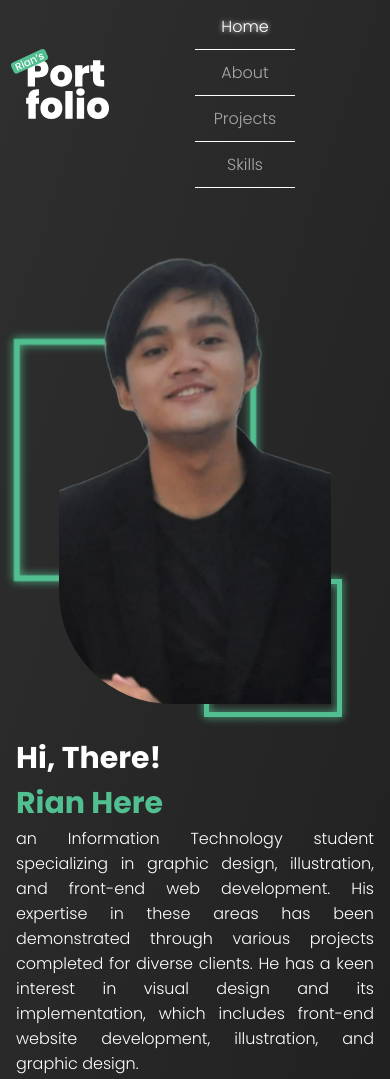
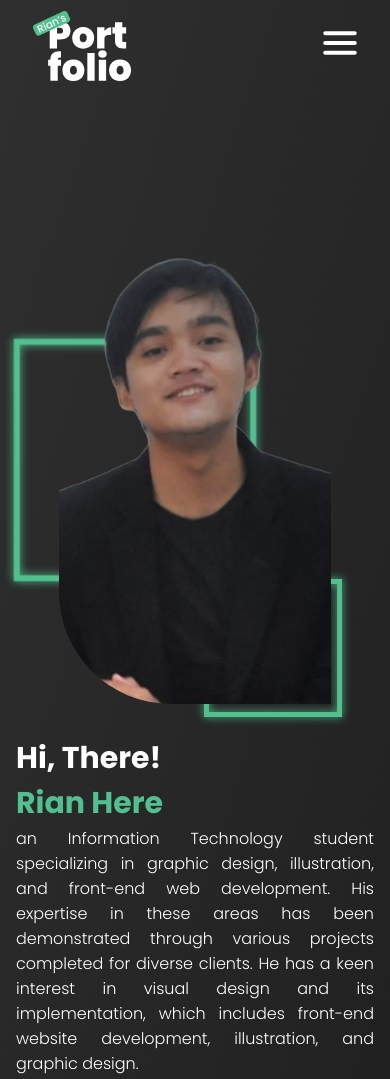
Before and after one commit to Rianhahaha/RianPortofolio, a plain HTML site: page index.html in a window 390 px wide. Shown: the top 1079 px of the page. Drawn offline with Linux system fonts and the light colour scheme.

Commit message:
responsive navbar

```diff
--- a/dist/css/custom.css
+++ b/dist/css/custom.css
@@ -2,9 +2,9 @@
   /* color */
   --dark-grad: linear-gradient(108deg, #2f2f2f 0.77%, #171717 100%);
   --baseGreen: #52bf90;
-  --dark: #2F2F2F;
-  --whiteGrad:#ffffff94;
-  --border-item:1px solid var(--baseGreen);
+  --dark: #2f2f2f;
+  --whiteGrad: #ffffff94;
+  --border-item: 1px solid var(--baseGreen);
   --shiny-item: 0px 0px 2px 0px var(--baseGreen);
   --shiny-item-hover: 0px 0px 40px 0px var(--baseGreen);
 
@@ -46,14 +46,15 @@ html:focus-within {
 html {
   scroll-behavior: smooth;
 }
-::-moz-selection { /* Code for Firefox */
+::-moz-selection {
+  /* Code for Firefox */
   color: white;
-  background:var(--baseGreen);
+  background: var(--baseGreen);
 }
 
 ::selection {
   color: white;
-  background:var(--baseGreen);
+  background: var(--baseGreen);
 }
 
 @import url("https://fonts.googleapis.com/css2?family=Poppins");
@@ -70,7 +71,6 @@ body {
 
 .body {
   margin: 20px;
-
 }
 
 .redirect {
@@ -117,22 +117,20 @@ body {
   .img-container-center {
     margin: auto;
     position: relative;
-    width: 100%!important;
+    width: 100% !important;
   }
-  .img-container-center::before
-  {
+  .img-container-center::before {
     width: 8rem;
     height: 8rem;
-    right: -4%!important;
-    bottom: -3%!important;
+    right: -4% !important;
+    bottom: -3% !important;
     animation: img-bot 3s ease-in-out infinite alternate;
   }
-  .img-container-center::after
-  {
+  .img-container-center::after {
     width: 12rem;
     height: 12rem;
-    right: 35%!important;
-    bottom: 32%!important;
+    right: 35% !important;
+    bottom: 32% !important;
     z-index: -1;
     animation: img-bot 6s ease-in-out infinite alternate;
   }
@@ -141,18 +139,17 @@ body {
 @media screen and (max-width: 1110px) {
   .custom-grid-right {
     flex-direction: column-reverse;
-    width: inherit!important;
+    width: inherit !important;
   }
   .custom-grid-left {
     flex-direction: column;
-    width: inherit!important;
-
+    width: inherit !important;
   }
   .custom-grid-down {
-    padding:  1rem 0 1rem 0;
+    padding: 1rem 0 1rem 0;
   }
   .flex-selangseling {
-    flex-direction: column-reverse!important;
+    flex-direction: column-reverse !important;
   }
 
   /* image */
@@ -166,58 +163,85 @@ body {
     margin: 0 auto;
   }
   .item-50 {
-  width: inherit!important;
+    width: inherit !important;
     margin: 0;
   }
 }
 
 @media screen and (max-width: 800px) {
   .skills-text {
-  display: none!important;
+    display: none !important;
   }
   .skills {
-  justify-content: center!important;
+    justify-content: center !important;
   }
-.p-2{
-  padding: 0!important;
+  .p-2 {
+    padding: 0 !important;
   }
   .h1 {
-  font-size: 30px!important;
+    font-size: 30px !important;
   }
 
   .skills-img {
-
-  height: 11rem!important;
+    height: 11rem !important;
   }
   .contact {
-  display: none!important;
+    display: none !important;
+  }
+  .burger {
+    display: block!important;
   }
   .nav-resp {
-  flex-direction: column!important;
+    flex-direction: column !important;
     margin: auto;
-  width: 100%;
- height: 6rem;
+    width: 100%!important;
+    /* height: 6rem; */
+    position: fixed;
+    padding: 0!important;
+    top: -500px;
+    left: 0;
+    transition: all 1s;
+    background-color: var(--dark);
+    border-bottom-left-radius: 1rem!important;
+    border-bottom-right-radius: 1rem!important;
+    overflow: hidden;
+    box-shadow: 0px 5px 20px 0px rgba(0, 0, 0, 0.43);
   }
   .header {
-  padding: 3rem 10px;
+    padding-top: 3px;
+    padding: 10px 0!important;
   }
-.nav-item{
-  align-items: start!important;
+  .nav-item {
+    align-items: start !important;
+    display: inline-block;
+
   }
   .nav-menu {
     height: 3rem;
-  border-bottom: solid white 1px;
+    /* border-bottom: solid white 1px; */
+    width: 100%!important;
+    transition: var(--hover);
+  }
+  .nav-menu:hover {
+    background-color: var(--baseGreen);
   }
   .navbar a {
     padding: 10px;
   }
   .navbar {
-  padding: 0!important;
+    /* padding: 0 !important; */
   }
   .scrolled {
-  padding: 4rem!important;
+    /* padding: 1rem !important; */
+    border-bottom-left-radius: 1rem!important;
+    border-bottom-right-radius: 1rem!important;
   }
-
+}
+.burger {
+  cursor: pointer;
+}
+.burger-icon {
+  width: 36px;
 }
 /* Text */
 .h1 {
@@ -229,7 +253,7 @@ body {
   font-size: 40px;
 }
 .text-justify {
-  text-align: justify!important;
+  text-align: justify !important;
   margin-top: 0;
 }
 .justify-content-center {
@@ -243,18 +267,20 @@ align-items: center;
 nav {
   margin: 0;
   padding: 0;
-  animation:slideInFromTop 1s ease-in-out ;
+  animation: slideInFromTop 1s ease-in-out;
 }
 
 .nav-title {
   font-weight: 700 !important;
-  font-size: 20px!important;
+  font-size: 20px !important;
 }
-.navbar li a:hover, .active {
-  color: white!important;
+.navbar li a:hover,
+.active {
+  color: white !important;
   text-shadow: 0px 0px 5px white;
 }
-.navbar li, .navbar a {
+.navbar li,
+.navbar a {
   display: inline-block;
   color: rgba(255, 255, 255, 0.592);
   width: 100px;
@@ -277,7 +303,8 @@ ul {
   background-color: transparent;
   padding: 0 2rem;
   justify-content: space-between;
-  margin:0 auto;
+  margin: 0 auto;
+  align-items: center;
 }
 .navbar-top {
   display: flex;
@@ -294,8 +321,6 @@ ul {
   justify-content: center;
   align-items: center;
 }
-
-
 
 .nav-icon {
   padding: 0;
@@ -375,10 +400,11 @@ li.icon:hover {
   width: 25rem;
   height: 28rem;
 }
-.img, .img-work {
+.img,
+.img-work {
   position: relative;
   width: 100%;
-  width:17rem;
+  width: 17rem;
   border-radius: 0 0rem 0 7rem;
   transition: all var(--hover-img);
 }
@@ -392,7 +418,6 @@ li.icon:hover {
   background-repeat: no-repeat;
 }
 
-
 .img-work:hover {
   border-radius: 0;
   transform: translateY(-1rem);
@@ -404,24 +429,22 @@ li.icon:hover {
   border-bottom-right-radius: 5rem;
   filter: drop-shadow(11px 15px 2px var(--baseGreen));
 }
-.img-container-center::before, .img-container-center::after {
+.img-container-center::before,
+.img-container-center::after {
   background: transparent;
-  content: '';
+  content: "";
   border: 5px solid var(--baseGreen);
   position: absolute;
   filter: drop-shadow(0px 0px 4px var(--baseGreen));
-
 }
-.img-container-center::before
-{
+.img-container-center::before {
   width: 8rem;
   height: 8rem;
   right: 4%;
   bottom: -4%;
   animation: img-bot 3s ease-in-out infinite alternate;
 }
-.img-container-center::after
-{
+.img-container-center::after {
   width: 12rem;
   height: 12rem;
   right: 48%;
@@ -445,12 +468,10 @@ li.icon:hover {
   }
 }
 @keyframes img-trophy {
-
   0% {
     filter: drop-shadow(0px 0px 4px white);
   }
   100% {
-
     filter: drop-shadow(0px 0px 30px white);
   }
 }
@@ -463,13 +484,12 @@ li.icon:hover {
   }
 }
 
-
 .header {
   animation: 1s ease-out 0s 1 slideInFromLeft;
   width: 100%;
   position: absolute;
   padding: 3rem 10px;
-  transition: all 1s;
+  transition: all 0.7s;
 }
 .header-top {
   position: sticky;
@@ -493,11 +513,12 @@ li.icon:hover {
 
 /* button */
 
-.button, a.button {
-  width: fit-content!important;
-  padding: 15px 30px ;
-  font-weight:900;
-  color:var(--dark);
+.button,
+a.button {
+  width: fit-content !important;
+  padding: 15px 30px;
+  font-weight: 900;
+  color: var(--dark);
   background-color: var(--baseGreen);
   border-radius: 10px;
   font-size: 20px;
@@ -519,7 +540,8 @@ li.icon:hover {
   text-shadow: 0px 0px 5px var(--baseGreen);
   position: relative;
 }
-.title::after, .title::before {
+.title::after,
+.title::before {
   position: absolute;
   content: "";
   top: 50%;
@@ -530,10 +552,10 @@ li.icon:hover {
   -webkit-transform: scaleX(0.1);
   transform: scaleX(0.1);
 }
-.title::after{
+.title::after {
   transform: translateX(10px) scale(1);
 }
-.title::before{
+.title::before {
   transform: translateX(-50px) scale(1);
 }
 
@@ -547,7 +569,7 @@ li.icon:hover {
   margin-top: 0;
 }
 .m-1 {
-  margin:1rem;
+  margin: 1rem;
 }
 .mt-1 {
   margin-top: 1rem;
@@ -555,7 +577,7 @@ li.icon:hover {
 .p-2 {
   padding: 2rem;
 }
-.mx-auto{
+.mx-auto {
   margin: auto 0;
 }
 .grid-auto-row {
@@ -571,11 +593,11 @@ li.icon:hover {
 .flex-selangseling:nth-child(odd) {
   flex-direction: row;
 }
-.mb-3{
-  margin-bottom: 3rem!important;
+.mb-3 {
+  margin-bottom: 3rem !important;
 }
-.mb-1{
-  margin-bottom: 1rem!important;
+.mb-1 {
+  margin-bottom: 1rem !important;
 }
 
 .work-container {
@@ -585,6 +607,7 @@ li.icon:hover {
   align-items: center;
   margin: 0 1rem;
 }
+
 .work {
   width: 100%;
   height: 20rem;
@@ -596,16 +619,16 @@ position: relative;
 }
 
 .work-lacak {
-  background-image: url(../img/lacak.png)!important;
+  background-image: url(../img/lacak.png) !important;
 }
 .work-ala {
-  background-image: url(../img/ala.jpg)!important;
+  background-image: url(../img/ala.jpg) !important;
 }
 .work-bapelkes {
-  background-image: url(../img/bapelkes.jpg)!important;
+  background-image: url(../img/bapelkes.jpg) !important;
 }
 .work-qwhizy {
-  background-image: url(../img/whizy.png)!important;
+  background-image: url(../img/whizy.png) !important;
 }
 .work-img {
   background-size: 102%;
@@ -623,7 +646,7 @@ position: relative;
   filter: blur(3px) brightness(0.4);
 }
 
-.work-title{
+.work-title {
   position: absolute;
   left: 50%;
   top: 50%;
@@ -632,8 +655,8 @@ position: relative;
   z-index: 2;
   width: max-content;
 }
-.work-title::before{
-  content: '';
+.work-title::before {
+  content: "";
   position: absolute;
   left: 50%;
   top: 50%;
@@ -666,9 +689,8 @@ hr {
   display: flex;
   gap: 1rem;
   flex-wrap: wrap;
-
 }
-.tools-item{
+.tools-item {
   position: relative;
   width: 30%;
   height: 9rem;
@@ -677,7 +699,7 @@ flex-wrap: wrap;
   transition: all var(--hover);
   border-radius: 20px;
 }
-.tools-item:hover{
+.tools-item:hover {
   box-shadow: var(--shiny-item-hover);
 }
 .tools-img-container {
@@ -710,9 +732,7 @@ width: 100%;
 }
 .skills:nth-child(odd) {
   flex-direction: row-reverse;
-
 }
-
 
 .skills:hover {
   box-shadow: var(--shiny-item-hover);
@@ -740,16 +760,21 @@ width: 100%;
   overflow: hidden;
 }
 
-  .grid-cemter{
-    margin: 0!important;
+.grid-cemter {
+  margin: 0 !important;
 }
 
 /* SLider */
-  * {box-sizing: border-box}
+* {
+  box-sizing: border-box;
+}
 
 .mySlides {
-  display: none}
-.img-interface {vertical-align: middle;}
+  display: none;
+}
+.img-interface {
+  vertical-align: middle;
+}
 
 /* Slideshow container */
 .slideshow-container {
@@ -764,7 +789,8 @@ width: 100%;
 }
 
 /* Next & previous buttons */
-.prev, .next {
+.prev,
+.next {
   cursor: pointer;
   position: absolute;
   top: 50%;
@@ -786,8 +812,9 @@ width: 100%;
 }
 
 /* On hover, add a black background color with a little bit see-through */
-.prev:hover, .next:hover {
-  background-color:var(--baseGreen);
+.prev:hover,
+.next:hover {
+  background-color: var(--baseGreen);
   color: white;
 }
 
@@ -835,16 +862,20 @@ width: 100%;
 
 @keyframes fade {
   from {
-    opacity: .4
+    opacity: 0.4;
   }
   to {
-    opacity: 1
+    opacity: 1;
   }
 }
 
 /* On smaller screens, decrease text size */
 @media only screen and (max-width: 300px) {
-  .prev, .next,.text {font-size: 11px}
+  .prev,
+  .next,
+  .text {
+    font-size: 11px;
+  }
 }
 
 .trophy {
@@ -853,11 +884,9 @@ width: 100%;
   right: 0;
   height: 1rem;
   animation: img-trophy 3s ease-in-out infinite alternate;
-
 }
 .trophy-img {
   width: 8rem;
-
 }
 .w-100 {
   width: 100%;
@@ -876,7 +905,8 @@ width: 8rem;
   transition: 0.4s;
 }
 
-.actived, .accordion:hover {
+.actived,
+.accordion:hover {
   color: white;
   box-shadow: var(--shiny-item-hover);
 }
@@ -892,8 +922,8 @@ width: 8rem;
 /* tooltip */
 
 .tooltip {
-  position:relative;
-  border-bottom:1px dashed #000;
+  position: relative;
+  border-bottom: 1px dashed #000;
 }
 
 .tooltip .tooltip-text {
@@ -915,20 +945,18 @@ width: 8rem;
 
 .tooltip:before {
   content: attr(data-text); /* here's the magic */
-  position:absolute;
-
-
+  position: absolute;
 
   /* basic styles */
-  width:200px;
-  padding:10px;
-  border-radius:10px;
-  background:#000;
+  width: 200px;
+  padding: 10px;
+  border-radius: 10px;
+  background: #000;
   color: #fff;
-  text-align:center;
+  text-align: center;
 
-  display:block; /* hide by default */
+  display: block; /* hide by default */
 }
 .tooltip:hover:before {
-  display:block;
+  display: block;
 }
--- a/dist/js/custom.js
+++ b/dist/js/custom.js
@@ -38,3 +38,19 @@ window.onscroll = function() {
     document.getElementsByTagName("header")[0].classList.remove(className);
   }
 };
+
+      function openNav() {
+        document.getElementById("resp").style.top = "0px";
+    }
+      function closeNav() {
+        document.getElementById("resp").style.top = "-500px";
+    }
+
+// var X = document.getElementsByClassName('nav-resp');
+// function navbarBurger() {
+//   if(X.style.position === 'fixed') {
+//     X.style.top = '-100px';
+//   } else {
+//     X.style.top = '1px'
+//   }
+// }
--- a/index.html
+++ b/index.html
@@ -16,7 +16,10 @@
       <div class="nav-item logo-con">
         <img src="./dist/img/icon/logo.svg" class="logo" alt="Portfolio">
       </div>
-      <ul class="nav-item nav-resp">
+      <ul class="nav-item nav-resp" id="resp">
+        <div class="nav-item burger" onclick="closeNav()" style="display: none; margin:1rem 1rem 0rem 1rem; align-self: end;">
+          <img src="./dist/img/icon/burger.svg" class="burger-icon">
+        </div>
         <li class="nav-menu"><a class="active" href="./index.html">Home</a></li>
         <li class="nav-menu"><a class="" href="./About.html">About</a></li>
         <li class="nav-menu"><a class="" href="./Projects.html">Projects</a></li>
@@ -28,9 +31,20 @@
           Contact
         </a>
       </div>
+      <div class="nav-item burger" onclick="openNav()" style="display: none;">
+        <img src="./dist/img/icon/burger.svg" class="burger-icon">
+      </div>
     </nav>
   </div>
 </header>
+<script>
+      function openNav() {
+        document.getElementById("resp").style.top = "0px";
+    }
+      function closeNav() {
+        document.getElementById("resp").style.top = "-500px";
+    }
+</script>
 
 
   <div class="container" id="unik">
```
Also changed, not shown: About.html (+7 -1 lines), Projects-ala.html (+7 -1 lines), Projects-bapelkes.html (+7 -1 lines), Projects-lacak.html (+7 -1 lines), Projects.html (+7 -1 lines), Skills.html (+13 -1 lines), competition-qwhizy.html (+7 -1 lines). Lines whose indentation alone changed are shown as unchanged.
